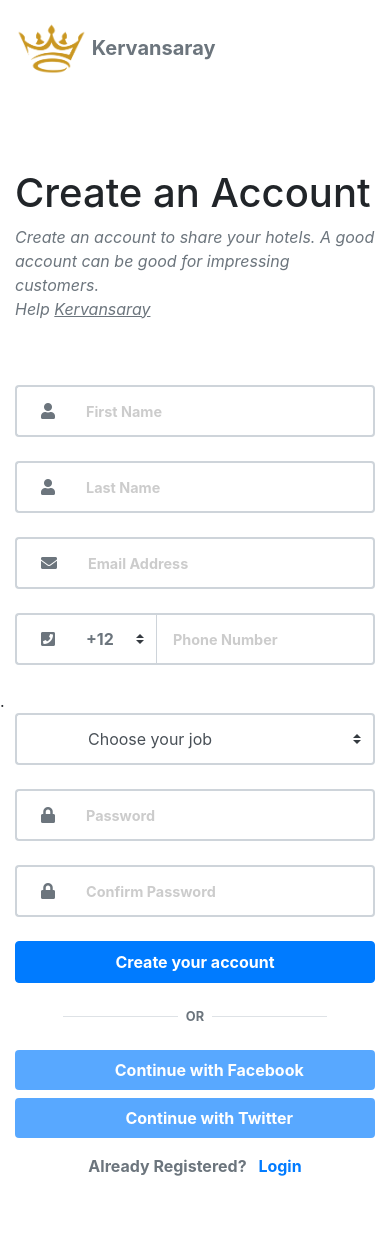
After one commit to EmirKIRAN/hotel-management-system, a Django app: page /register in a window 390 px wide. The commit adds this page. Run offline with Django 3.2, Linux system fonts and the light colour scheme; some libraries are stand-ins or nearby versions.

Commit message:
reup templates

```diff
--- a/hotelSystem_con/pages/urls.py
+++ b/hotelSystem_con/pages/urls.py
@@ -6,4 +6,6 @@ urlpatterns = [
     path('hotels/', views.hotels, name="hotels"),
     path('roomlist/', views.room_list, name="room_list"),
     path('room/', views.room_detail, name="room"),
+    path('login/', views.login, name="login"),
+    path('register', views.register, name="register"),
 ]
--- a/hotelSystem_con/pages/views.py
+++ b/hotelSystem_con/pages/views.py
@@ -12,3 +12,9 @@ def room_list(request):
 
 def room_detail(request):
     return render(request, 'room.html')
+
+def login(request):
+    return render(request, 'login.html')
+
+def register(request):
+    return render(request, 'register.html')
--- a/hotelSystem_con/templates/partials/_navbar_main.html
+++ b/hotelSystem_con/templates/partials/_navbar_main.html
@@ -22,7 +22,7 @@
                             <a href="{% url 'index' %}" class="nav-link">Contact</a>
                         </li>
                         <li class="nav-item ml-4">
-                            <a href="#" class="btn btn-success text-white" data-toggle="modal" data-target="#myModal">
+                            <a href="{% url 'login' %}" class="btn btn-success text-white">
                                 <svg xmlns="http://www.w3.org/2000/svg" width="18" height="18" fill="currentColor" class="bi bi-door-open-fill mb-1" viewBox="0 0 16 16">
                                     <path d="M1.5 15a.5.5 0 0 0 0 1h13a.5.5 0 0 0 0-1H13V2.5A1.5 1.5 0 0 0 11.5 1H11V.5a.5.5 0 0 0-.57-.495l-7 1A.5.5 0 0 0 3 1.5V15H1.5zM11 2h.5a.5.5 0 0 1 .5.5V15h-1V2zm-2.5 8c-.276 0-.5-.448-.5-1s.224-1 .5-1 .5.448.5 1-.224 1-.5 1z"/>
                                 </svg>
@@ -30,7 +30,7 @@
                             </a>
                         </li>
                         <li class="nav-item">
-                            <a href="#" class="btn btn-success text-white ml-2">
+                            <a href="{% url 'register' %}" class="btn btn-success text-white ml-2">
                                 <svg xmlns="http://www.w3.org/2000/svg" width="18" height="18" fill="currentColor" class="bi bi-box-arrow-right mr-1 mb-1" viewBox="0 0 16 16">
                                     <path fill-rule="evenodd" d="M10 12.5a.5.5 0 0 1-.5.5h-8a.5.5 0 0 1-.5-.5v-9a.5.5 0 0 1 .5-.5h8a.5.5 0 0 1 .5.5v2a.5.5 0 0 0 1 0v-2A1.5 1.5 0 0 0 9.5 2h-8A1.5 1.5 0 0 0 0 3.5v9A1.5 1.5 0 0 0 1.5 14h8a1.5 1.5 0 0 0 1.5-1.5v-2a.5.5 0 0 0-1 0v2z"/>
                                     <path fill-rule="evenodd" d="M15.854 8.354a.5.5 0 0 0 0-.708l-3-3a.5.5 0 0 0-.708.708L14.293 7.5H5.5a.5.5 0 0 0 0 1h8.793l-2.147 2.146a.5.5 0 0 0 .708.708l3-3z"/>
--- /dev/null
+++ b/hotelSystem_con/templates/register.html
@@ -0,0 +1,251 @@
+{% load static %}
+
+<!DOCTYPE html>
+<html lang="en">
+<head>
+    <meta charset="UTF-8">
+    <meta http-equiv="X-UA-Compatible" content="IE=edge">
+    <meta name="viewport" content="width=device-width, initial-scale=1.0">
+    <title>register - yati.com</title>
+    <link rel="stylesheet" href="https://maxcdn.bootstrapcdn.com/bootstrap/4.5.2/css/bootstrap.min.css">
+    <link rel="stylesheet" href="{% static 'css/main.css' %}">
+    <link rel="stylesheet" href="https://cdnjs.cloudflare.com/ajax/libs/font-awesome/5.13.1/css/all.min.css">
+    <style>
+                /*
+        *
+        * ==========================================
+        * CUSTOM UTIL CLASSES
+        * ==========================================
+        *
+        */
+
+        .border-md {
+            border-width: 2px;
+        }
+
+        .btn-facebook {
+            background: #405D9D;
+            border: none;
+        }
+
+        .btn-facebook:hover, .btn-facebook:focus {
+            background: #314879;
+        }
+
+        .btn-twitter {
+            background: #42AEEC;
+            border: none;
+        }
+
+        .btn-twitter:hover, .btn-twitter:focus {
+            background: #1799e4;
+        }
+
+
+
+        /*
+        *
+        * ==========================================
+        * FOR DEMO PURPOSES
+        * ==========================================
+        *
+        */
+
+        body {
+            min-height: 100vh;
+        }
+
+        .form-control:not(select) {
+            padding: 1.5rem 0.5rem;
+        }
+
+        select.form-control {
+            height: 52px;
+            padding-left: 0.5rem;
+        }
+
+        .form-control::placeholder {
+            color: #ccc;
+            font-weight: bold;
+            font-size: 0.9rem;
+        }
+        .form-control:focus {
+            box-shadow: none;
+        }
+
+    </style>
+</head>
+<body>
+    <header class="header">
+        <nav class="navbar navbar-expand-lg navbar-light py-3">
+            <div class="container">
+                <!-- Navbar Brand -->
+                <a href="{% url 'index' %}" class="navbar-brand">
+                    <img src="{% static 'images/Gold-crown-icon-vector-PNG.png' %}" alt="logo" width="70" class="img-fluid align-middle">
+                    <strong class="align-middle text-secondary">Kervansaray</strong>
+                </a>
+            </div>
+        </nav>
+    </header>
+
+
+    <div class="container">
+        <div class="row py-5 mt-4 align-items-center">
+            <!-- For Demo Purpose -->
+            <div class="col-md-5 pr-lg-5 mb-5 mb-md-0">
+                <img src="https://res.cloudinary.com/mhmd/image/upload/v1569543678/form_d9sh6m.svg" alt="" class="img-fluid mb-3 d-none d-md-block">
+                <h1>Create an Account</h1>
+                <p class="font-italic text-muted mb-0">Create an account to share your hotels. A good account can be good for impressing customers.</p>
+                <p class="font-italic text-muted">Help <a href="https://bootstrapious.com" class="text-muted">
+                    <u>Kervansaray</u></a>
+                </p>
+            </div>
+
+            <!-- Registeration Form -->
+            <div class="col-md-7 col-lg-6 ml-auto">
+                <form action="#" class="needs-validation" novalidate>
+                    <div class="row">
+
+                        <!-- First Name -->
+                        <div class="input-group col-lg-6 mb-4">
+                            <div class="input-group-prepend">
+                                <span class="input-group-text bg-white px-4 border-md border-right-0">
+                                    <i class="fa fa-user text-muted"></i>
+                                </span>
+                            </div>
+                            <input id="firstName" type="text" name="firstname" placeholder="First Name" class="form-control bg-white border-left-0 border-md" required>
+                        </div>
+
+                        <!-- Last Name -->
+                        <div class="input-group col-lg-6 mb-4">
+                            <div class="input-group-prepend">
+                                <span class="input-group-text bg-white px-4 border-md border-right-0">
+                                    <i class="fa fa-user text-muted"></i>
+                                </span>
+                            </div>
+                            <input id="lastName" type="text" name="lastname" placeholder="Last Name" class="form-control bg-white border-left-0 border-md" required>
+                        </div>
+
+                        <!-- Email Address -->
+                        <div class="input-group col-lg-12 mb-4">
+                            <div class="input-group-prepend">
+                                <span class="input-group-text bg-white px-4 border-md border-right-0">
+                                    <i class="fa fa-envelope text-muted"></i>
+                                </span>
+                            </div>
+                            <input id="email" type="email" name="email" placeholder="Email Address" class="form-control bg-white border-left-0 border-md" required>
+                        </div>
+
+                        <!-- Phone Number -->
+                        <div class="input-group col-lg-12 mb-4">
+                            <div class="input-group-prepend">
+                                <span class="input-group-text bg-white px-4 border-md border-right-0">
+                                    <i class="fa fa-phone-square text-muted"></i>
+                                </span>
+                            </div>
+                            <select id="countryCode" name="countryCode" style="max-width: 80px" class="custom-select form-control bg-white border-left-0 border-md h-100 font-weight-bold text-muted" required>
+                                <option value="">+12</option>
+                                <option value="">+10</option>
+                                <option value="">+15</option>
+                                <option value="">+18</option>
+                                <option value="">+90</option>
+                            </select>
+                            <input id="phoneNumber" type="tel" name="phone" placeholder="Phone Number" class="form-control bg-white border-md border-left-0 pl-3" required>
+                        </div>.
+
+
+                        <!-- Job -->
+                        <div class="input-group col-lg-12 mb-4">
+                            <div class="input-group-prepend">
+                                <span class="input-group-text bg-white px-4 border-md border-right-0">
+                                    <i class="fa fa-black-tie text-muted"></i>
+                                </span>
+                            </div>
+                            <select id="job" name="jobtitle" class="form-control custom-select bg-white border-left-0 border-md" required>
+                                <option value="">Choose your job</option>
+                                <option value="">Hotel Manager</option>
+                                <option value="">Designer</option>
+                                <option value="">Developer</option>
+                                <option value="">Accountant</option>
+                            </select>
+                        </div>
+
+                        <!-- Password -->
+                        <div class="input-group col-lg-6 mb-4">
+                            <div class="input-group-prepend">
+                                <span class="input-group-text bg-white px-4 border-md border-right-0">
+                                    <i class="fa fa-lock text-muted"></i>
+                                </span>
+                            </div>
+                            <input id="password" type="password" name="password" placeholder="Password" class="form-control bg-white border-left-0 border-md" required>
+                        </div>
+
+                        <!-- Password Confirmation -->
+                        <div class="input-group col-lg-6 mb-4">
+                            <div class="input-group-prepend">
+                                <span class="input-group-text bg-white px-4 border-md border-right-0">
+                                    <i class="fa fa-lock text-muted"></i>
+                                </span>
+                            </div>
+                            <input id="passwordConfirmation" type="text" name="passwordConfirmation" placeholder="Confirm Password" class="form-control bg-white border-left-0 border-md" required>
+                        </div>
+
+                        <!-- Submit Button -->
+                        <div class="form-group col-lg-12 mx-auto mb-0">
+                            <button href="#" class="btn btn-primary btn-block py-2" type="submit">
+                                <span class="font-weight-bold">Create your account</span>
+                            </button>
+                        </div>
+
+                        <!-- Divider Text -->
+                        <div class="form-group col-lg-12 mx-auto d-flex align-items-center my-4">
+                            <div class="border-bottom w-100 ml-5"></div>
+                            <span class="px-2 small text-muted font-weight-bold text-muted">OR</span>
+                            <div class="border-bottom w-100 mr-5"></div>
+                        </div>
+
+                        <!-- Social Login -->
+                        <div class="form-group col-lg-12 mx-auto">
+                            <a href="#" class="btn btn-primary btn-block py-2 btn-facebook disabled">
+                                <i class="fa fa-facebook-f mr-2"></i>
+                                <span class="font-weight-bold">Continue with Facebook</span>
+                            </a>
+                            <a href="#" class="btn btn-primary btn-block py-2 btn-twitter disabled">
+                                <i class="fa fa-twitter mr-2"></i>
+                                <span class="font-weight-bold">Continue with Twitter</span>
+                            </a>
+                        </div>
+
+                        <!-- Already Registered -->
+                        <div class="text-center w-100">
+                            <p class="text-muted font-weight-bold">Already Registered? <a href="{% url 'login' %}" class="text-primary ml-2">Login</a></p>
+                        </div>
+
+                    </div>
+                </form>
+            </div>
+        </div>
+    </div>
+    <script>
+        // Disable form submissions if there are invalid fields
+        (function() {
+            'use strict';
+            window.addEventListener('load', function() {
+            // Get the forms we want to add validation styles to
+            var forms = document.getElementsByClassName('needs-validation');
+            // Loop over them and prevent submission
+            var validation = Array.prototype.filter.call(forms, function(form) {
+                form.addEventListener('submit', function(event) {
+                if (form.checkValidity() === false) {
+                    event.preventDefault();
+                    event.stopPropagation();
+                }
+                form.classList.add('was-validated');
+                }, false);
+            });
+            }, false);
+        })();
+        </script>
+
+</body>
+</html>
```
Also changed, not shown: hotelSystem_con/templates/login.html (added, +155 -0 lines).
